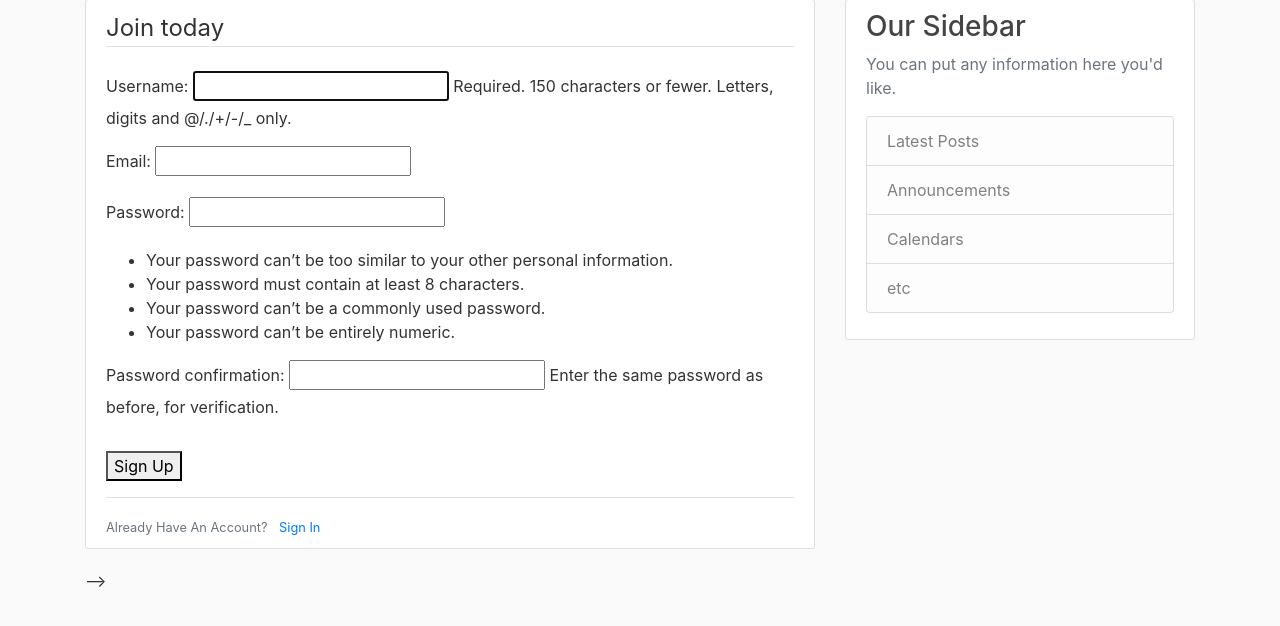
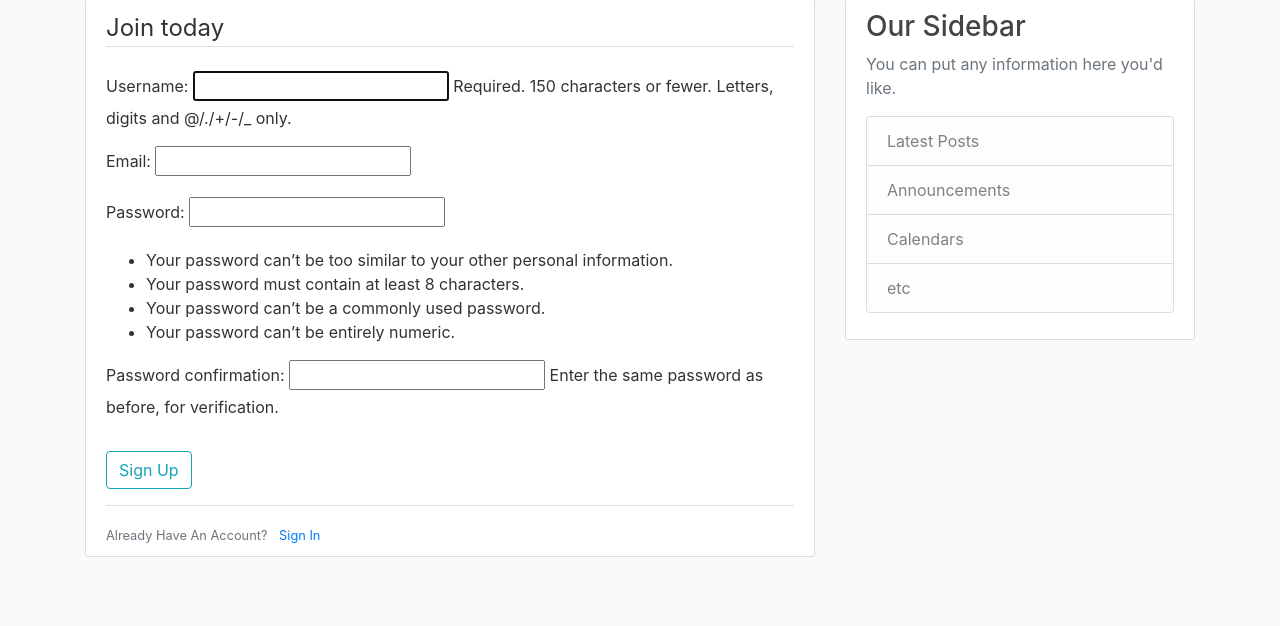
Before and after one commit to DanielDante12/Django_project, a Django app: page /home/register/ in a window 1280 px wide. Shown: the part 81-707 px from the top of the page. Run offline with Django 4.2, Linux system fonts and the light colour scheme; some libraries are stand-ins or nearby versions.

Commit message:
register.html file modified

```diff
--- a/users/templates/users/register.html
+++ b/users/templates/users/register.html
@@ -1,20 +1,21 @@
 {% extends "blog/base.html"%}
+{%load crispy_forms_tags %}
 {% block content %}
     <div class="content-section">
         <form method="post">
             {% csrf_token %}
             <fieldset class="form-group">
                 <legend class="border-bottom mb-4">Join today</legend>
-                {{ form.as_p }}
+                {{form.as_p}}
             </fieldset>
              <div class="form-group">
-                <button class="btn-btn-outline-info" type="submit">Sign Up</button>
-             </div>
+                <button class="btn btn-outline-info" type="submit">Sign Up</button>
+            </div>
         </form>
         <div class="border-top pt-3">
             <small class="text-muted">
-                Already Have An Account? <a class="ml-2" href="#">Sign In</a>
+                Already Have An Account? <a class="ml-2" href="{% url 'login' %}">Sign In</a>
             </small>
         </div>
-    </div> -->
+    </div>
 {% endblock content %} -
```
